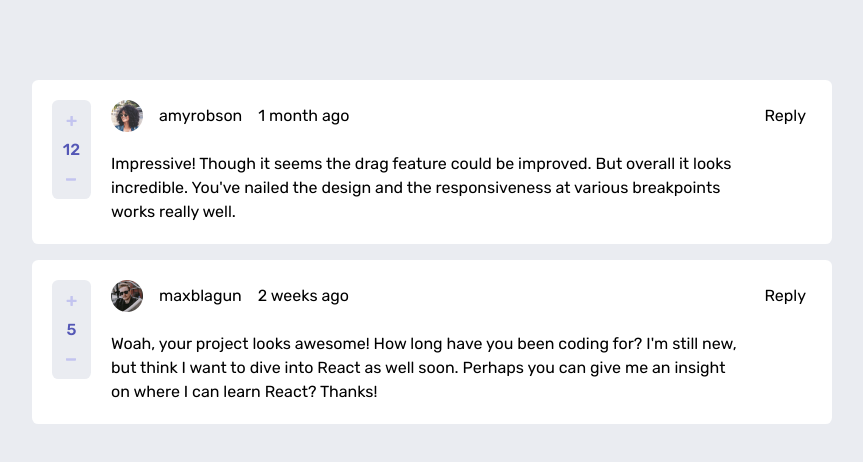
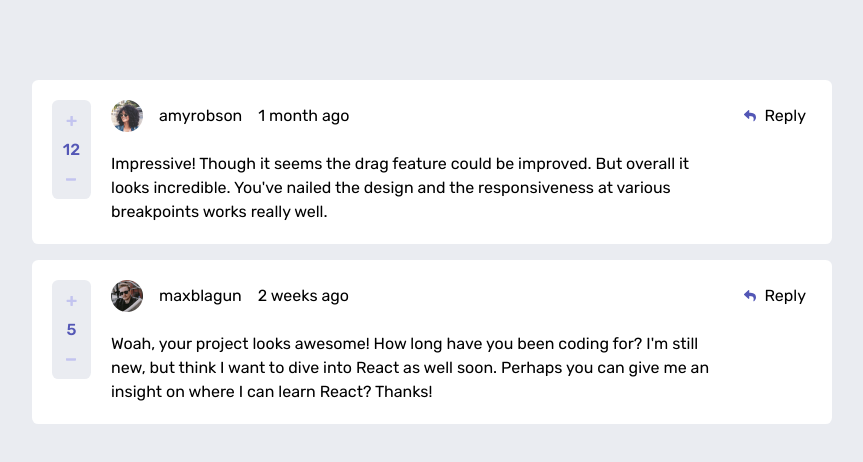
Before and after one commit to Esosek/interactive-comments, a Next.js app: page / in a window 1280 px wide. Shown: the top 462 px of the page, without its empty margins (228-1091 px from the left). Built offline with nearby package versions, Linux system fonts and the light colour scheme.

Commit message:
WIP CommentButtons

```diff
--- a/components/comments/CommentButtons.tsx
+++ b/components/comments/CommentButtons.tsx
@@ -1,7 +1,17 @@
-import styles from "./styles/CommentButtons.module.css"
+import Image from 'next/image'
+
+import styles from './styles/CommentButtons.module.css'
+import iconReply from '@/public/images/icon-reply.svg'
 
 type CommentButtonsProps = {}
 
 export default function CommentButtons(props: CommentButtonsProps) {
-  return <button>Reply</button>
+  return (
+    <button className={styles.replyBtn}>
+      <div className={styles.iconWrapper}>
+        <Image src={iconReply.src} alt="reply icon" fill />
+      </div>
+      Reply
+    </button>
+  )
 }
--- a/components/comments/styles/CommentButtons.module.css
+++ b/components/comments/styles/CommentButtons.module.css
@@ -0,0 +1,12 @@
+.replyBtn {
+  display: flex;
+  align-items: center;
+  justify-content: center;
+  gap: 0.5rem;
+}
+
+.iconWrapper {
+  position: relative;
+  height: 0.75rem;
+  width: 0.75rem;
+}
```
Also changed, not shown: 1 other file (tests, documents, lock files or other folders).
